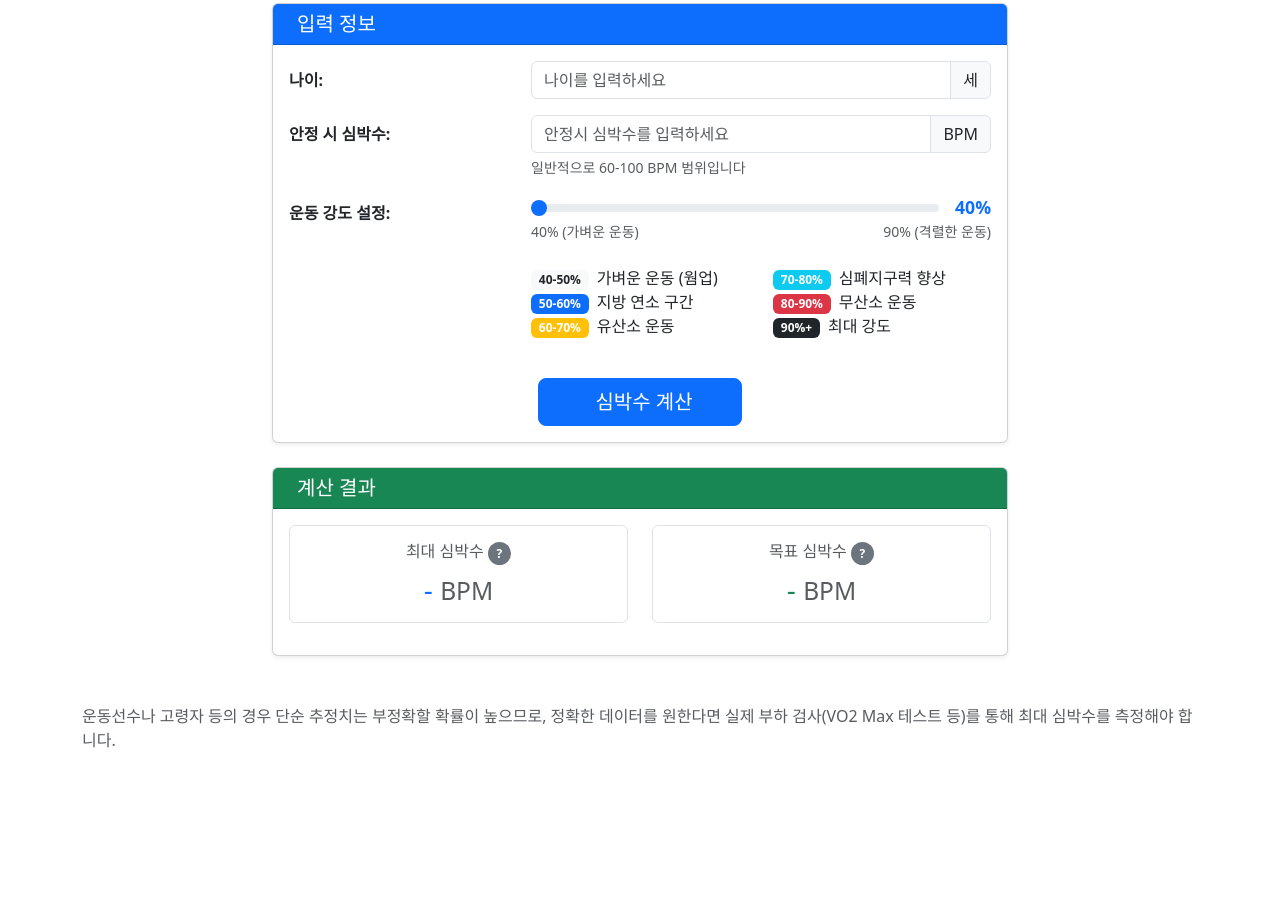
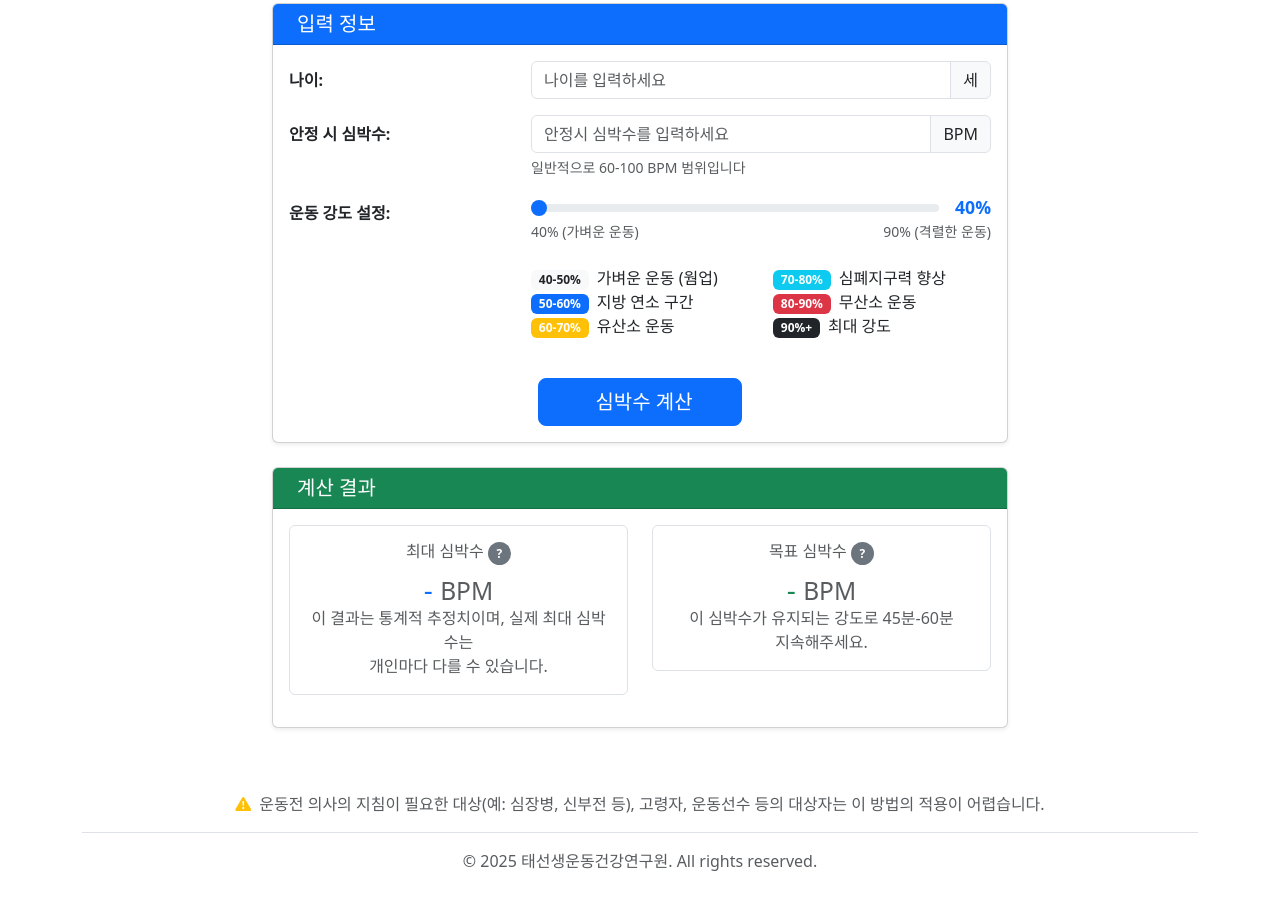
Before and after one commit to gwangmin/TAEssam, a plain HTML site: page hr_calculator/ko/hr.html in a window 1280 px wide. Shown: the part 196-1106 px from the top of the page. Before the commit the page ends 1044 px from the top, so only its background shows below. Drawn offline with nearby package versions, Linux system fonts and the light colour scheme.

Commit message:
add footer, result explanation

```diff
--- a/hr_calculator/ko/hr.html
+++ b/hr_calculator/ko/hr.html
@@ -17,6 +17,8 @@
     <script type="text/javascript" src="../common/hr.js"></script>
     <!-- Bootstrap css -->
     <link href="https://cdn.jsdelivr.net/npm/bootstrap@5.3.7/dist/css/bootstrap.min.css" rel="stylesheet" integrity="sha384-LN+7fdVzj6u52u30Kp6M/trliBMCMKTyK833zpbD+pXdCLuTusPj697FH4R/5mcr" crossorigin="anonymous">
+    <!-- Bootstrap Icons -->
+    <link rel="stylesheet" href="https://cdn.jsdelivr.net/npm/bootstrap-icons@1.11.3/font/bootstrap-icons.min.css">
 </head>
 <body>
     <!-- 네비게이션 바 -->
@@ -166,6 +168,10 @@
                                     <div class="h3 text-primary mb-0">
                                         <span id="hr_max_value">-</span> <small class="text-muted">BPM</small>
                                     </div>
+                                    <div class="text-muted">
+                                        이 결과는 통계적 추정치이며, 실제 최대 심박수는<br>
+                                        개인마다 다를 수 있습니다.
+                                    </div>
                                 </div>
                             </div>
                             <div class="col-md-6 mb-3">
@@ -180,18 +186,30 @@
                                     <div class="h3 text-success mb-0">
                                         <span id="hr_goal_value">-</span> <small class="text-muted">BPM</small>
                                     </div>
+                                    <div class="text-muted">
+                                        이 심박수가 유지되는 강도로 45분-60분<br>
+                                        지속해주세요.
+                                    </div>
                                 </div>
                             </div>
                         </div>
                     </div>
                 </div>
             </div>
+        </div>
+    </div>
 
-            <!-- 경고문 -->
-            <div class="row justify-content-center my-5 text-muted">
-                운동선수나 고령자 등의 경우 단순 추정치는 부정확할 확률이 높으므로, 정확한 데이터를 원한다면 실제 부하 검사(VO2 Max 테스트 등)를 통해 최대 심박수를 측정해야 합니다.
+    <!-- 푸터 -->
+    <div class="container">
+        <footer class="py-3 my-4">
+            <div class="d-flex justify-content-center border-bottom pb-3 mb-3 text-muted align-items-center">
+                <i class="bi bi-exclamation-triangle-fill me-2 text-warning"></i>
+                <span class="text-center">운동전 의사의 지침이 필요한 대상(예: 심장병, 신부전 등), 고령자, 운동선수 등의 대상자는 이 방법의 적용이 어렵습니다.</span>
             </div>
-        </div>
+            <p class="text-center text-body-secondary">
+                © <script>document.write(new Date().getFullYear())</script> 태선생운동건강연구원. All rights reserved.
+            </p>
+        </footer>
     </div>
 
 <!-- Bootstrap js -->
```
Also changed, not shown: hr_calculator/en/hr.html (+21 -4 lines).
